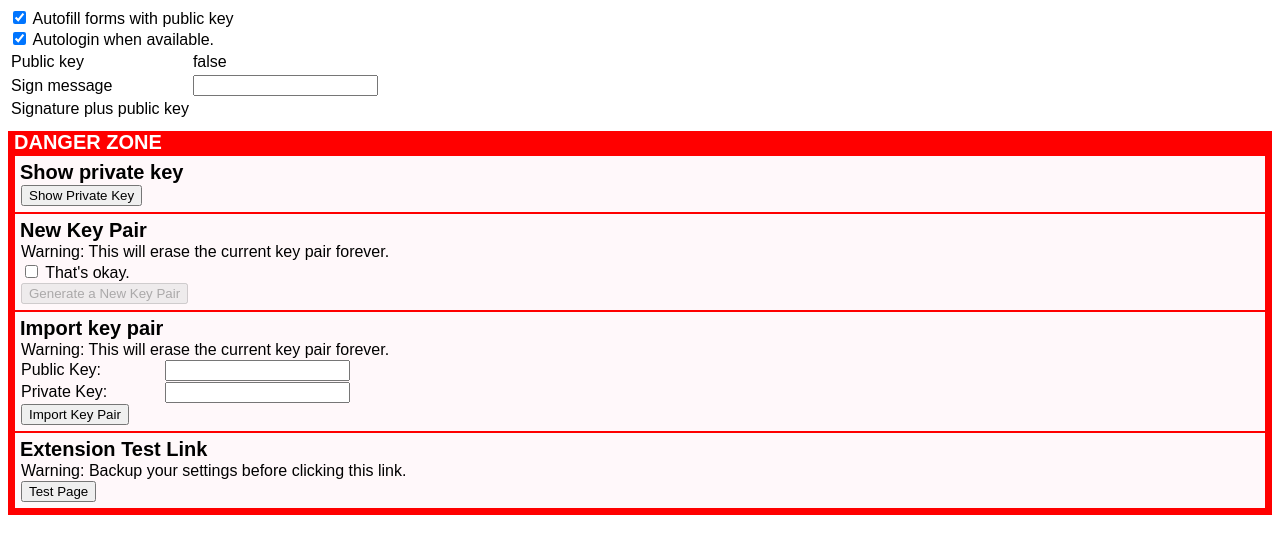
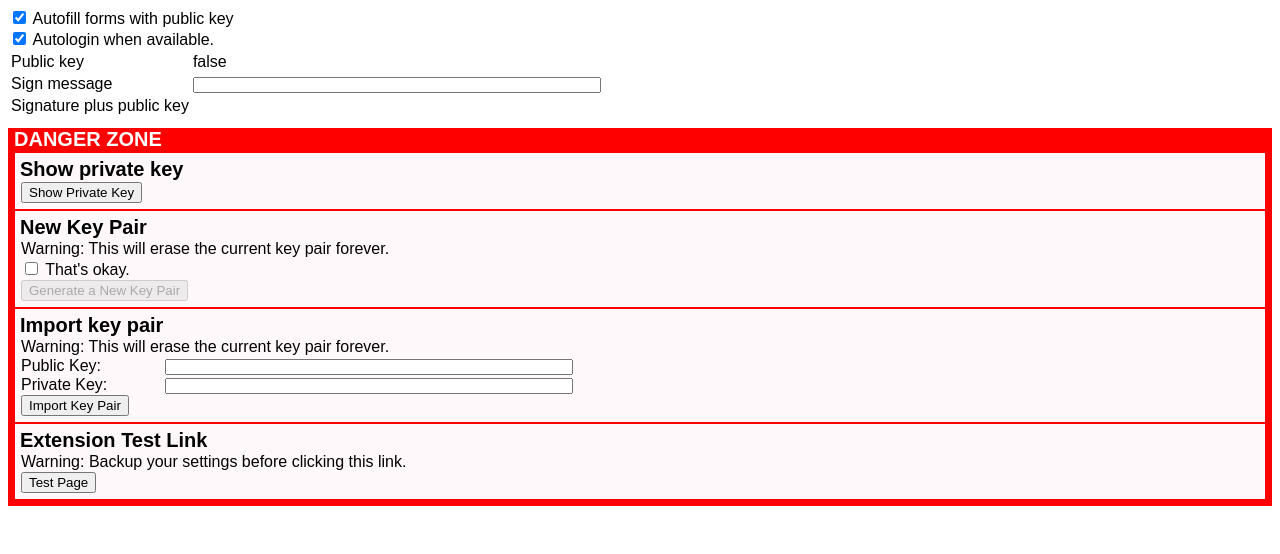
Before and after one commit to zcrap/Cypherpass, a browser extension: page src/options.html in a window 1280 px wide. Drawn offline with Linux system fonts and the light colour scheme.

Commit message:
css change

```diff
--- a/src/options.css
+++ b/src/options.css
@@ -54,3 +54,8 @@ td {
 	font-size: 125%;
 	margin:0px;
 }
+
+input[type="text"] {
+	height: 10px;
+	width: 400px;
+}
```
